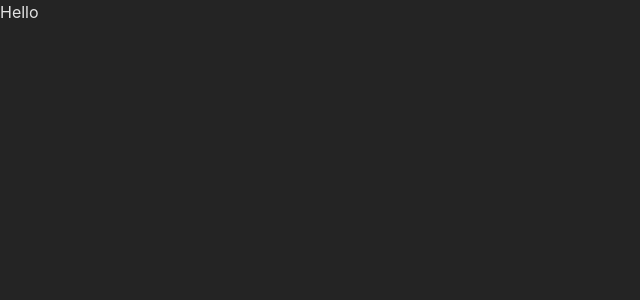
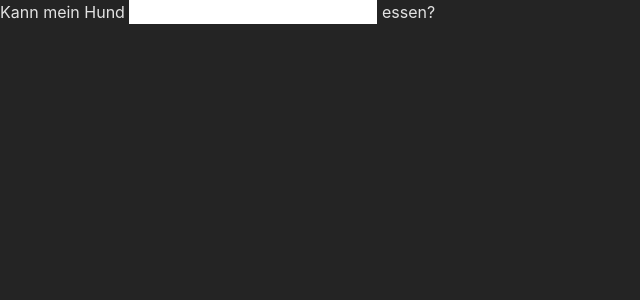
Before and after one commit to zlypher/can-my-dog-eat, a React (Vite) app: page / in a window 1280 px wide. Shown: the top 300 px of the page, without its empty margins (0-640 px from the left). Built offline with nearby package versions, Linux system fonts and the light colour scheme.

Commit message:
Start to prototype

```diff
--- a/src/App.tsx
+++ b/src/App.tsx
@@ -1,7 +1,33 @@
+import { useState } from "react";
+
+interface IResultSectionProps {
+  result: string;
+  message: string | undefined;
+}
+
+function ResultSection({ result, message }: IResultSectionProps) {
+  return <div className="p-10"></div>;
+}
+
 function App() {
+  const [food, setFood] = useState<string>("Äpfel");
+  const [result, setResult] = useState<string>("unset");
+  const [message, setMessage] = useState<string | undefined>(undefined);
+
   return (
-    <div className="text-center pt-4">
-      <p className="text-xl">Hello</p>
+    <div className="min-h-screen flex flex-col">
+      <div className="bg-sky-100 text-center p-10">
+        <h1 className="text-3xl text-slate-900 leading-10">
+          Kann mein Hund{" "}
+          <input
+            value={food}
+            onChange={(e) => setFood(e.target.value)}
+            className="bg-sky-100 border-b-2 border-slate-900"
+          />{" "}
+          essen?
+        </h1>
+      </div>
+      <ResultSection result={result} message={message} />
     </div>
   );
 }
```
